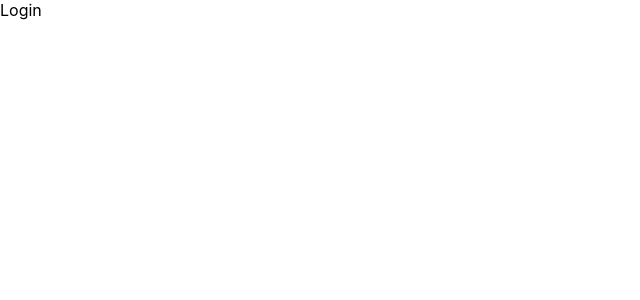
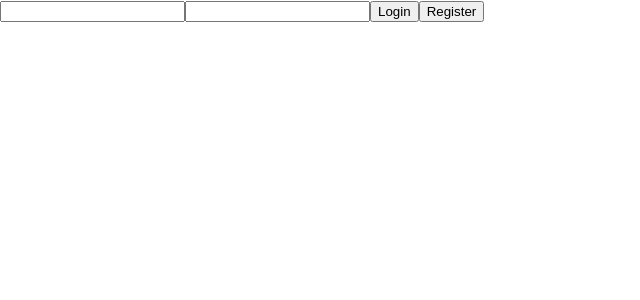
Before and after one commit to brunoCabralSilva/delivery-app, a React (Create React App) app in the folder front-end/: page /login in a window 1280 px wide. Shown: the top 300 px of the page, without its empty margins (0-640 px from the left). Built offline with nearby package versions, Linux system fonts and the light colour scheme.

Commit message:
Requisito 2

```diff
--- a/front-end/src/App.js
+++ b/front-end/src/App.js
@@ -6,10 +6,10 @@ import Login from './pages/Login';
 function App() {
   return (
     <Switch>
-      <Route exact path='/'>
+      <Route exact path="/">
         <Redirect to="/login" />
       </Route>
-      <Route exact path='/login' component={Login} />
+      <Route exact path="/login" component={ Login } />
     </Switch>
   );
 }
--- a/front-end/src/pages/Login.js
+++ b/front-end/src/pages/Login.js
@@ -1,7 +1,39 @@
+import { useState, useEffect } from 'react';
+
 export default function Login() {
-  return(
+  const [validation, setValidation] = useState(false);
+
+  useEffect(() => {
+    setValidation(false);
+  }, []);
+
+  return (
     <div>
+      <input
+        type="email"
+        data-testid="common_login__input-email"
+      />
+      <input
+        type="password"
+        data-testid="common_login__input-password"
+      />
+      <button
+        type="button"
+        data-testid="common_login__button-login"
+      >
         Login
+      </button>
+      <button
+        type="button"
+        data-testid="common_login__button-register"
+      >
+        Register
+      </button>
+      {
+        validation
+          ? <p data-testid="common_login__element-invalid-email">Invalid E-mail</p>
+          : null
+      }
     </div>
   );
 }
```
Also changed, not shown: 1 other file (tests, documents, lock files or other folders).
